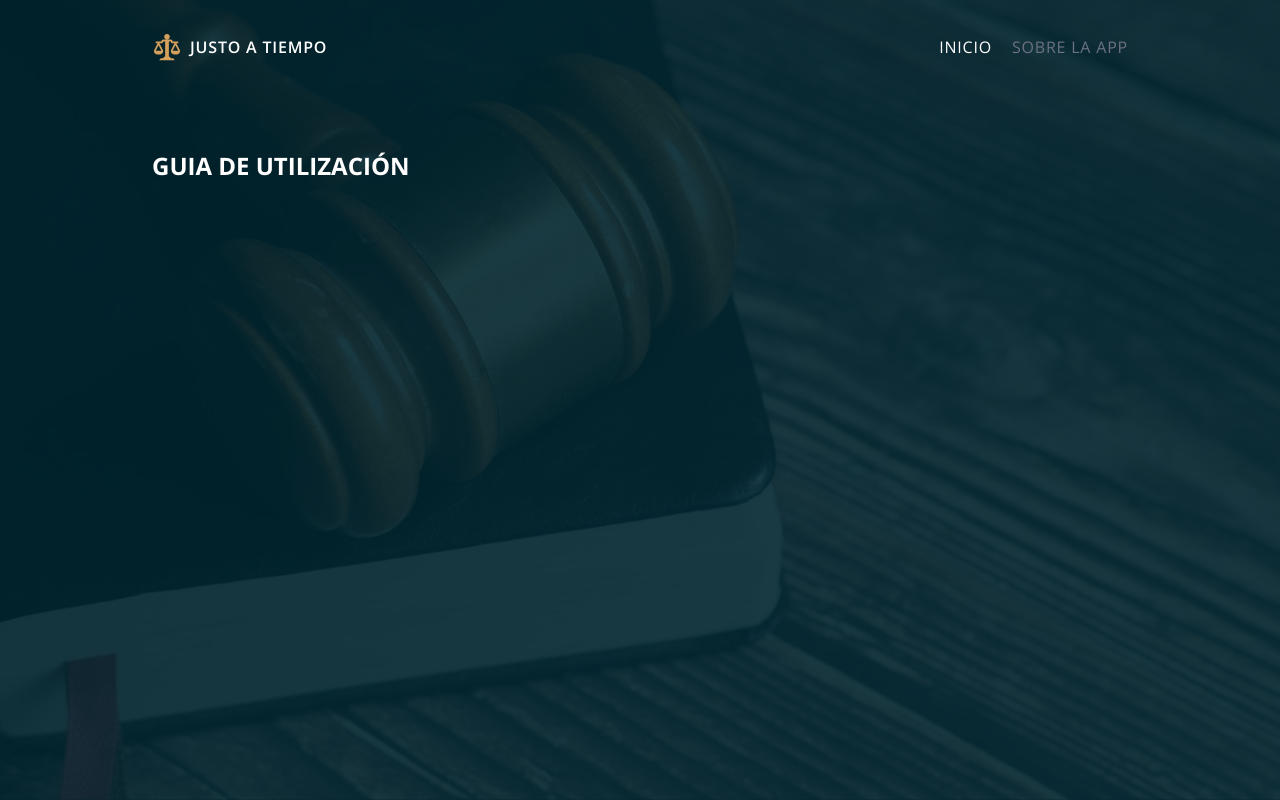
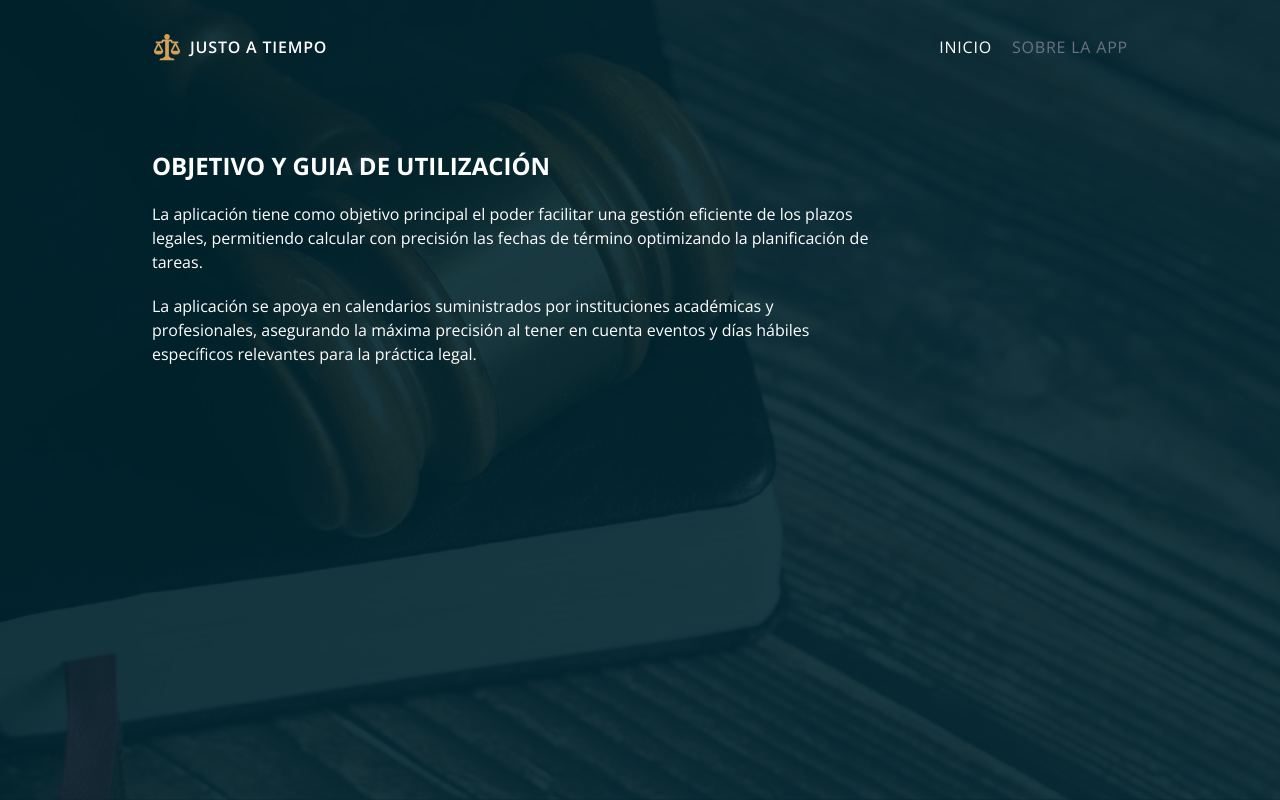
Before and after one commit to Dev-Santi/LegalDateNextjs, a Next.js app: page /acerca-de in a window 1280 px wide. Built offline with nearby package versions, Linux system fonts and the light colour scheme.

Commit message:
objetivo y guia de utilizacion

```diff
--- a/src/app/acerca-de/page.tsx
+++ b/src/app/acerca-de/page.tsx
@@ -1,9 +1,17 @@
 export default function page() {
     return (
-        <main className='py-12 gap-5 w-fit flex flex-col min-h-[calc(100vh-5rem)] text-white'>
-            <h1 className='font-bold text-2xl uppercase mt-10'>Guia de utilización</h1>
-            <p></p>
-            <p></p>
+        <main className='py-12 gap-5 w-fit flex flex-col min-h-[calc(100vh-5rem)] max-w-[45rem] text-white'>
+            <h1 className='font-bold text-2xl uppercase mt-10'>Objetivo y guia de utilización</h1>
+            <p>
+                La aplicación tiene como objetivo principal el poder facilitar una gestión eficiente de los
+                plazos legales, permitiendo calcular con precisión las fechas de término optimizando la
+                planificación de tareas.
+            </p>
+            <p>
+                La aplicación se apoya en calendarios suministrados por instituciones académicas y
+                profesionales, asegurando la máxima precisión al tener en cuenta eventos y días hábiles
+                específicos relevantes para la práctica legal.
+            </p>
         </main>
     );
 }
```
